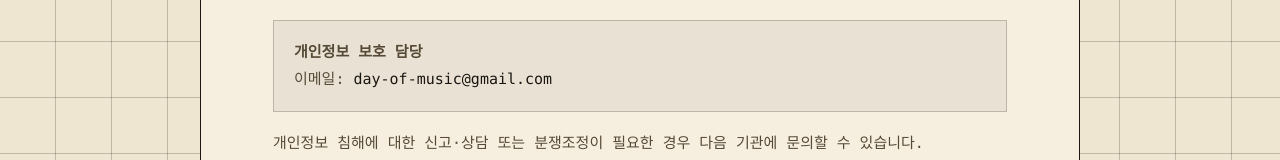
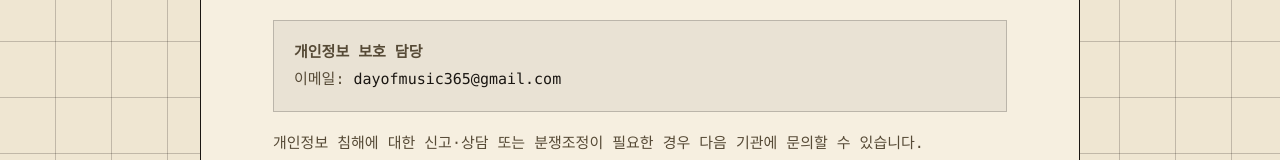
Before and after one commit to hit-that-drum/day-of-music, a Next.js app: page /privacy in a window 1280 px wide. Shown: the part 4662-4822 px from the top of the page. Built offline with nearby package versions, Linux system fonts and the light colour scheme; no server answers.

Commit message:
[feature/260729-terms] change mail address

```diff
--- a/src/app/privacy/page.tsx
+++ b/src/app/privacy/page.tsx
@@ -389,7 +389,7 @@ export default function PrivacyPage() {
               </p>
               <p>
                 이메일:{" "}
-                <a href="mailto:day-of-music@gmail.com">day-of-music@gmail.com</a>
+                <a href="mailto:dayofmusic365@gmail.com">dayofmusic365@gmail.com</a>
               </p>
             </div>
             <p>
```
